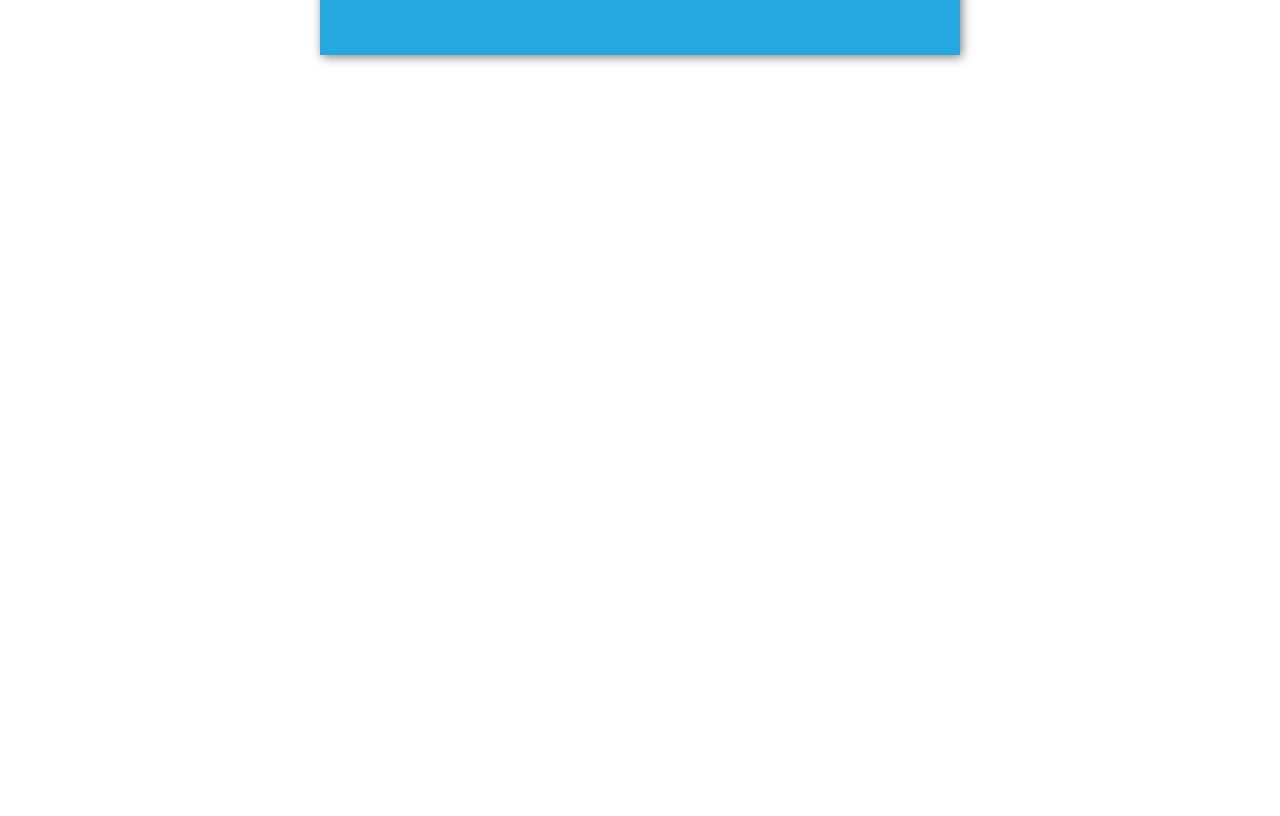
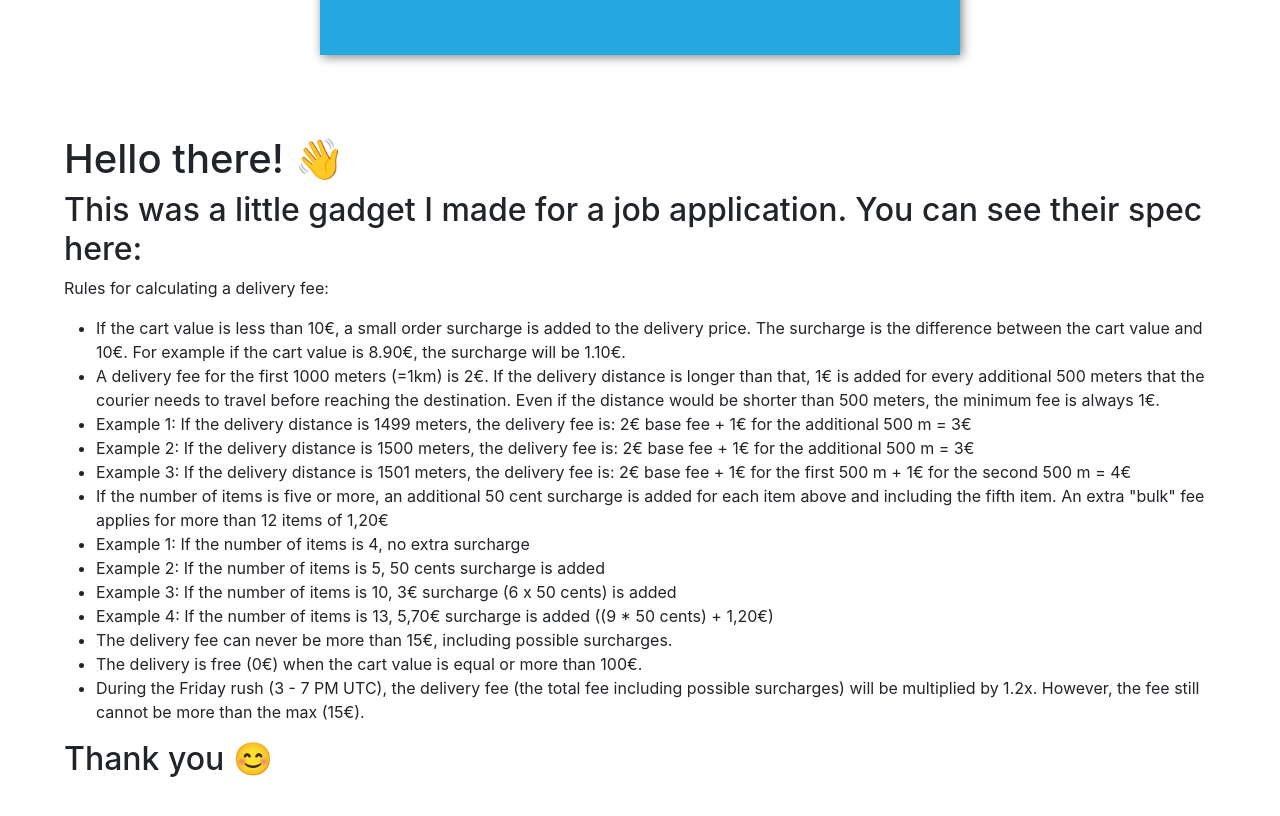
Before and after one commit to finnianj/react-delivery-fee-calculator, a React (Create React App) app: page / in a window 1280 px wide. Shown: the part 600-1416 px from the top of the page. Before the commit the page ends 800 px from the top, so only its background shows below. Built offline with nearby package versions, Linux system fonts and the light colour scheme.

Commit message:
toucj up

```diff
--- a/src/Info.scss
+++ b/src/Info.scss
@@ -1,6 +1,14 @@
 #info{
-  width: 50%;
+  width: 90%;
   margin: 10vh auto;
-  font-size: large;
-  padding: 20px;
 }
+
+// #info h1{
+//   font-size: 3vw;
+// }
+// #info h2{
+//   font-size: 2vw;
+// }
+// #info p{
+//   font-size: 10px;
+// }
--- a/src/Info.tsx
+++ b/src/Info.tsx
@@ -7,12 +7,26 @@ function Info() {
   return (
     <div id="info">
       <h1>Hello there! 👋</h1>
+      <h2>This was a little gadget I made for a job application. You can see their spec here:</h2>
       <p>
-        My name is Finn. I have been coding for about 5 months. I've been learning React since Christmas and looking at Typescript in the last few days. Woohoo! 🐣
+        Rules for calculating a delivery fee:
       </p>
-      <p>
-        But although I'm a rookie, I have never been so excited about learning. It's been a pretty life-changing process actually. I am dicovering more everyday and having a great time as I go. I especially love functional programming and trying to write elegant logic with Javascript! 🪄
-      </p>
+      <ul>
+        <li>If the cart value is less than 10€, a small order surcharge is added to the delivery price. The surcharge is the difference between the cart value and 10€. For example if the cart value is 8.90€, the surcharge will be 1.10€.</li>
+        <li>A delivery fee for the first 1000 meters (=1km) is 2€. If the delivery distance is longer than that, 1€ is added for every additional 500 meters that the courier needs to travel before reaching the destination. Even if the distance would be shorter than 500 meters, the minimum fee is always 1€.</li>
+        <li>Example 1: If the delivery distance is 1499 meters, the delivery fee is: 2€ base fee + 1€ for the additional 500 m = 3€</li>
+        <li>Example 2: If the delivery distance is 1500 meters, the delivery fee is: 2€ base fee + 1€ for the additional 500 m = 3€</li>
+        <li>Example 3: If the delivery distance is 1501 meters, the delivery fee is: 2€ base fee + 1€ for the first 500 m + 1€ for the second 500 m = 4€</li>
+        <li>If the number of items is five or more, an additional 50 cent surcharge is added for each item above and including the fifth item. An extra "bulk" fee applies for more than 12 items of 1,20€</li>
+        <li>Example 1: If the number of items is 4, no extra surcharge</li>
+        <li>Example 2: If the number of items is 5, 50 cents surcharge is added</li>
+        <li>Example 3: If the number of items is 10, 3€ surcharge (6 x 50 cents) is added</li>
+        <li>Example 4: If the number of items is 13, 5,70€ surcharge is added ((9 * 50 cents) + 1,20€)</li>
+        <li>The delivery fee can never be more than 15€, including possible surcharges.</li>
+        <li>The delivery is free (0€) when the cart value is equal or more than 100€.</li>
+        <li>During the Friday rush (3 - 7 PM UTC), the delivery fee (the total fee including possible surcharges) will be multiplied by 1.2x. However, the fee still cannot be more than the max (15€).</li>
+      </ul>
+
       <h2>Thank you 😊</h2>
     </div>
   );
--- a/src/index.tsx
+++ b/src/index.tsx
@@ -11,6 +11,7 @@ const root = ReactDOM.createRoot(
 root.render(
   <React.StrictMode>
     <App />
+    <Info />
   </React.StrictMode>
 );
 
```
